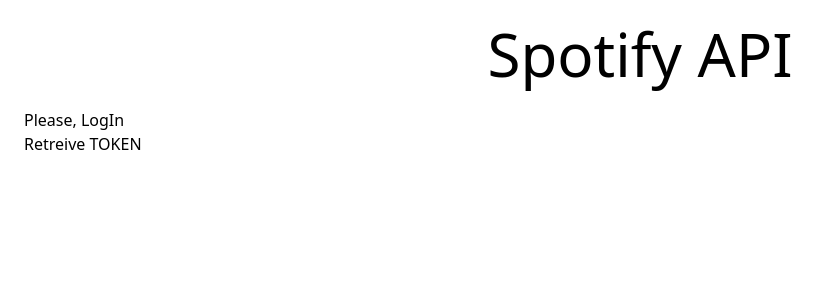
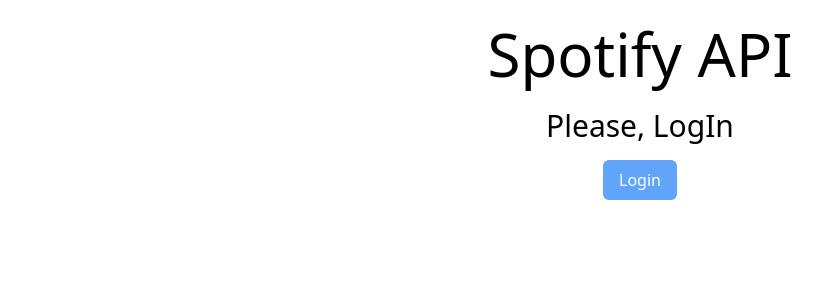
Before and after one commit to JonathanPereira1993/SpotifyReactJs, a React (Vite) app: page / in a window 1280 px wide. Shown: the top 300 px of the page, without its empty margins (0-829 px from the left). Built offline with nearby package versions, Linux system fonts and the light colour scheme.

Commit message:
fix: Fixed the funcionality of retrieving the artists and added use context

```diff
--- a/src/App.tsx
+++ b/src/App.tsx
@@ -1,61 +1,21 @@
 import axios from "axios";
-import { useEffect, useState } from "react";
-import ArtistsCard from "./components/ArtistsCard";
+import { useState } from "react";
 import LoginPage from "./Pages/LoginPage";
+import SearchSection from "./Pages/SearchSection";
 
+import { userContext } from "./Services/context/UserContext";
 
 function App() {
-  const [token, setToken] = useState();
-  const [searchKey, setSearchKey] = useState<string>("");
-  const [artists, setArtists] = useState([]);
-
-  useEffect(() => {
-  }, []);
-
-  const renderArtists = () => {
-    return artists.map((artist) => (
-      <div key={artist.id}>
-        {<ArtistsCard name={artist.name} genre={artist.genres} followers={artist.followers.total}/>}
-      </div>
-    ));
-  };
-
-  const searchArtists = async (e) => {
-    e.preventDefault();
-    const { data } = await axios.get("https://api.spotify.com/v1/search", {
-      headers: {
-        Authorization: `Bearer ${token}`,
-      },
-      params: {
-        q: searchKey,
-        type: "artist",
-      },
-    });
-
-    console.log(data.artists.items)
-    setArtists(data.artists.items);
-  };
+  const [token, setToken] = useState<string>();
 
   return (
-    <div className="h-screen w-screen p-6">
-      <h1 className="text-center text-6xl mb-6">Spotify API</h1>
+    <userContext.Provider value={{ token, setToken }}>
+      <div className="h-screen w-screen p-6">
+        <h1 className="text-center text-6xl mb-6">Spotify API</h1>
 
-      {token ? (
-        <form onSubmit={searchArtists}>
-          <input
-            className="border w-[300px] h-[40px]"
-            type="text"
-            onChange={(e) => setSearchKey(e.target.value)}
-          />
-
-          <button type={"submit"}>Search</button>
-        </form>
-      ) : (
-        <LoginPage />
-      )}
-
-      <div className="grid grid-cols-6 gap-8 mt-4">{renderArtists()}</div>
-    </div>
+        {token ? <SearchSection /> : <LoginPage />}
+      </div>
+    </userContext.Provider>
   );
 }
 
--- a/src/Pages/LoginPage.tsx
+++ b/src/Pages/LoginPage.tsx
@@ -1,22 +1,28 @@
-import { useState } from "react";
 import { getAuth } from "../Services/api/SpotifyService";
+import { useContext } from "react";
+import { userContext } from "../Services/context/UserContext";
 
 const LoginPage = () => {
-    const [token, setToken] = useState();
+  const { setToken } = useContext(userContext);
 
-    const getTokenFromlLocalStorage = () => {
-        getAuth()
-        let localStorageValue = window.localStorage.getItem('token');
-        if(localStorageValue != '') {
-          setToken(localStorageValue)
-        }
-      }
+  const getTokenFromlLocalStorage = () => {
+    getAuth();
+    let localStorageValue = window.localStorage.getItem("token");
+    if (localStorageValue != "") {
+      setToken(localStorageValue);
+    }
+  };
   return (
-    <div>
-        <h2>Please, LogIn</h2>
-      <button onClick={getTokenFromlLocalStorage}>Retreive TOKEN</button>
+    <div className="mx-auto w-full text-center">
+      <h2 className="text-3xl mb-4">Please, LogIn</h2>
+      <button
+        className="py-2 px-4 bg-blue-400 rounded-md text-white hover:opacity-90"
+        onClick={getTokenFromlLocalStorage}
+      >
+        Login
+      </button>
     </div>
-  )
-}
+  );
+};
 
-export default LoginPage
+export default LoginPage;
--- a/src/Pages/SearchSection.tsx
+++ b/src/Pages/SearchSection.tsx
@@ -1,17 +1,13 @@
 import axios from "axios";
-import { useEffect, useState } from "react";
+import { useContext, useState } from "react";
+import { userContext } from "../Services/context/UserContext";
+import ArtistsCard from "../components/ArtistsCard";
 
 const SearchSection = () => {
   const [searchKey, setSearchKey] = useState<string>("");
-    const [artists, setArtists] = useState([]);
+  const [artists, setArtists] = useState<[]>([]);
 
-    const renderArtists = () => {
-        return artists.map((artist) => (
-            <div key={artist.id}>
-                {<ArtistsCard name={artist.name} genre={artist.genres} followers={artist.followers.total} />}
-            </div>
-        ));
-    };
+  const { token } = useContext(userContext);
 
   const searchArtists = async (e) => {
     e.preventDefault();
@@ -24,23 +20,43 @@ const SearchSection = () => {
         type: "artist",
       },
     });
+
+    setArtists(data.artists.items);
+  };
+
   return (
     <div>
-                <form onSubmit={searchArtists}>
+      <form
+        className="w-full flex justify-center my-8 gap-4"
+        onSubmit={searchArtists}
+      >
         <input
-                        className="border w-[300px] h-[40px]"
+          className="border rounded-md px-3 w-[300px] h-[40px]"
           type="text"
           onChange={(e) => setSearchKey(e.target.value)}
         />
 
-                    <button type={"submit"}>Search</button>
+        <button
+          className="rounded-md bg-slate-500 px-4 text-white hover:opacity-90"
+          type={"submit"}
+        >
+          Search
+        </button>
       </form>
 
       <div>
-                    <div className="grid grid-cols-6 gap-8 mt-4">{renderArtists()}</div>
+        <div className="grid grid-cols-6 gap-8 mt-4">
+          {artists.map((artist) => (
+            <ArtistsCard
+              key={artist.id}
+              name={artist.name}
+              followers={artist.followers.total}
+            />
+          ))}
         </div>
       </div>
-        )
-    }
+    </div>
+  );
+};
 
-    export default SearchSection
+export default SearchSection;
--- /dev/null
+++ b/src/Services/context/UserContext.ts
@@ -0,0 +1,5 @@
+import { createContext } from "react";
+
+
+
+export const userContext = createContext<string>('')
--- a/src/components/ArtistsCard.tsx
+++ b/src/components/ArtistsCard.tsx
@@ -1,24 +1,19 @@
 interface Artist {
-    name: string,
-    followers: number,
-    photo: string,
-    genre: [],
+  name: string;
+  followers: number;
+  photo: string;
+  genre?: [];
 }
 
-const ArtistsCard = ( {name, followers, photo, genre}: Artist ) => {
+const ArtistsCard = ({ name, followers }: Artist) => {
   return (
     <div className="p-2 flex flex-col items-center justify-center border rounded shadow-md">
-        <h1 className="text-3xl">{name}</h1>
-        {/* <img src={photo} alt={name} /> */}
-        <p className="font-bold">Followers: <span className="font-light underline">{followers}</span></p>
-        <div className="flex gap-2 flex-wrap mt-1">
-            {genre.map((genre) => (
-                <div className="rounded bg-slate-500 text-white py-[2px] px-1 text-center text-xs">{genre}</div>
-            ))}
-        </div>
+      <h1 className="text-3xl">{name}</h1>
+      <p className="font-bold">
+        Followers: <span className="font-light underline">{followers}</span>
+      </p>
+    </div>
+  );
+};
 
-    </div>
-  )
-}
-
-export default ArtistsCard
+export default ArtistsCard;
```
Lines whose indentation alone changed are shown as unchanged.
